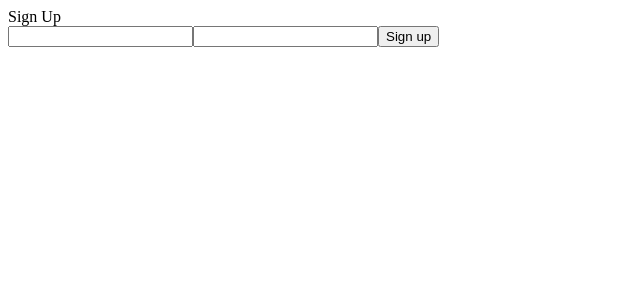
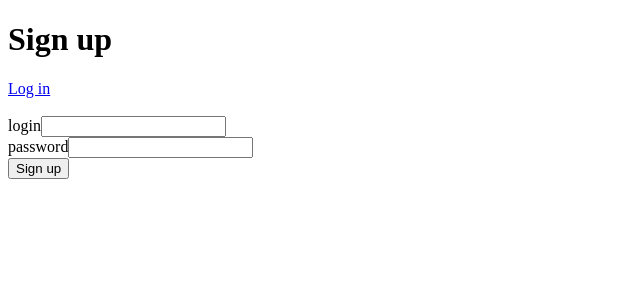
Before and after one commit to filippietruszynski/furtive-web, a React app: page /signup in a window 1280 px wide. Shown: the top 300 px of the page, without its empty margins (0-640 px from the left). Built offline with nearby package versions, Linux system fonts and the light colour scheme.

Commit message:
feat: add redirectional links to views

```diff
--- a/src/views/Chat/Chat.tsx
+++ b/src/views/Chat/Chat.tsx
@@ -8,7 +8,8 @@ const Chat: React.FC = () => {
   };
   return (
     <>
-      Chat <button onClick={handleLogOut}>Log Out</button>
+      <h1>Chat</h1>
+      <button onClick={handleLogOut}>Log Out</button>
     </>
   );
 };
--- a/src/views/LandingPage/LandingPage.tsx
+++ b/src/views/LandingPage/LandingPage.tsx
@@ -1,7 +1,13 @@
 import React from "react";
+import { Link } from "react-router-dom";
 
 const LandingPage: React.FC = () => {
-  return <>Landing Page</>;
+  return (
+    <>
+      <h1>Landing Page</h1>
+      <Link to="/login">Log in</Link>
+    </>
+  );
 };
 
 export default LandingPage;
--- a/src/views/LogIn/LogIn.tsx
+++ b/src/views/LogIn/LogIn.tsx
@@ -1,10 +1,11 @@
-import * as Yup from "yup";
 import React from "react";
+import { Link } from "react-router-dom";
 import { useDispatch } from "react-redux";
 import { Formik, FormikHelpers } from "formik";
+import * as Yup from "yup";
 
+import { logIn } from "../../store/services/auth.services";
 import { ILogInRequest } from "../../store/types/auth.types";
-import { logIn } from "../../store/services/auth.services";
 
 const LogIn: React.FC = () => {
   const dispatch = useDispatch();
@@ -30,7 +31,11 @@ const LogIn: React.FC = () => {
 
   return (
     <>
-      Log In
+      <h1>Log in</h1>
+      <Link to="/signup">Sign up</Link>
+      <br />
+      <br />
+
       <Formik
         initialValues={initialValues}
         validationSchema={validationSchema}
@@ -46,6 +51,7 @@ const LogIn: React.FC = () => {
           handleSubmit,
         }) => (
           <form onSubmit={handleSubmit}>
+            <span>login</span>
             <input
               type="email"
               name="email"
@@ -54,7 +60,9 @@ const LogIn: React.FC = () => {
               value={values.email}
             />
             {errors.email && touched.email && errors.email}
+            <br />
 
+            <span>password</span>
             <input
               type="password"
               name="password"
@@ -63,6 +71,7 @@ const LogIn: React.FC = () => {
               value={values.password}
             />
             {errors.password && touched.password && errors.password}
+            <br />
 
             <button type="submit" disabled={isSubmitting}>
               Log in
--- a/src/views/SignUp/SignUp.tsx
+++ b/src/views/SignUp/SignUp.tsx
@@ -1,10 +1,10 @@
 import React from "react";
+import { Link } from "react-router-dom";
 import { useDispatch } from "react-redux";
 import { Formik, FormikHelpers } from "formik";
 import * as Yup from "yup";
 
 import { signUp } from "../../store/services/auth.services";
-
 import { ISignUpRequest } from "../../store/types/auth.types";
 
 const SignUp: React.FC = () => {
@@ -31,7 +31,11 @@ const SignUp: React.FC = () => {
 
   return (
     <>
-      Sign Up
+      <h1>Sign up</h1>
+      <Link to="/login">Log in</Link>
+      <br />
+      <br />
+
       <Formik
         initialValues={initialValues}
         validationSchema={validationSchema}
@@ -47,6 +51,7 @@ const SignUp: React.FC = () => {
           handleSubmit,
         }) => (
           <form onSubmit={handleSubmit}>
+            <span>login</span>
             <input
               type="email"
               name="email"
@@ -55,7 +60,9 @@ const SignUp: React.FC = () => {
               value={values.email}
             />
             {errors.email && touched.email && errors.email}
+            <br />
 
+            <span>password</span>
             <input
               type="password"
               name="password"
@@ -64,6 +71,7 @@ const SignUp: React.FC = () => {
               value={values.password}
             />
             {errors.password && touched.password && errors.password}
+            <br />
 
             <button type="submit" disabled={isSubmitting}>
               Sign up
```
